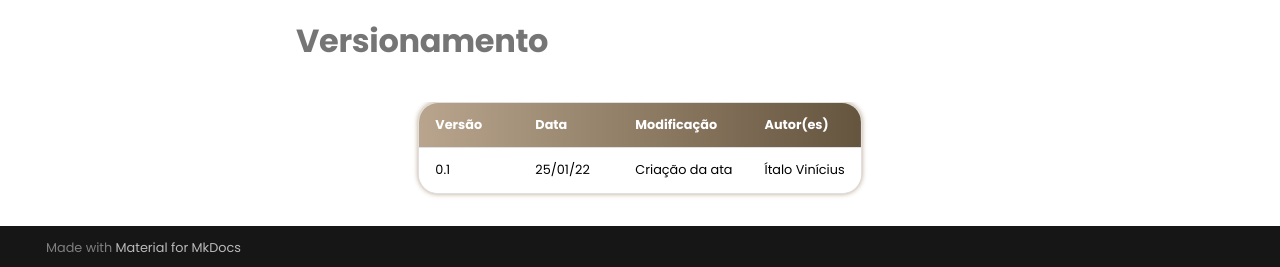
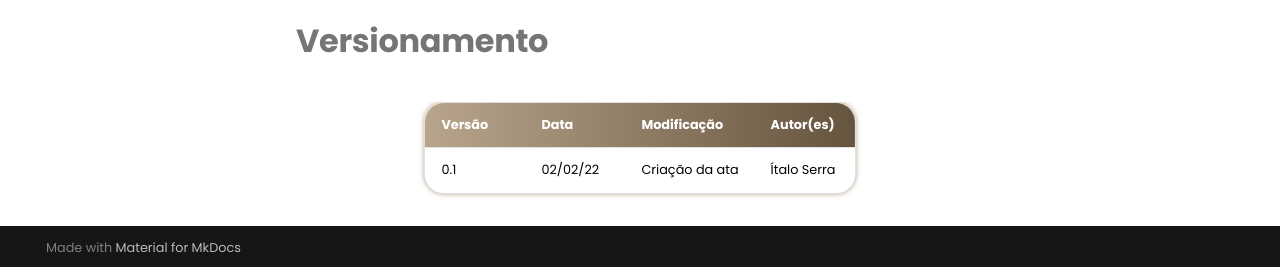
Before and after one commit to UnBArqDsw2021-2/2021.2_G3_stag.io, an MkDocs documentation site: the page built from docs/Base/Reunioes/Atas/Ata4.md, in a window 1280 px wide and 1002 px high. Shown: the part 732-999 px from the top of the window. Built offline with MkDocs 1.6.1 and Material for MkDocs 9.7.7, drawn with Linux system fonts in a browser that asks for light colours; comment, search, counter and statistics services are not loaded.

Commit message:
ajustando o versionamento

```diff
--- a/docs/Base/Reunioes/Atas/Ata4.md
+++ b/docs/Base/Reunioes/Atas/Ata4.md
@@ -19,4 +19,4 @@ Não atende.
 
 Versão | Data | Modificação | Autor(es) |
 |--|--|--|--|
-|0.1|25/01/22|Criação da ata|Ítalo Vinícius|
+|0.1|02/02/22|Criação da ata|Ítalo Serra|
```
